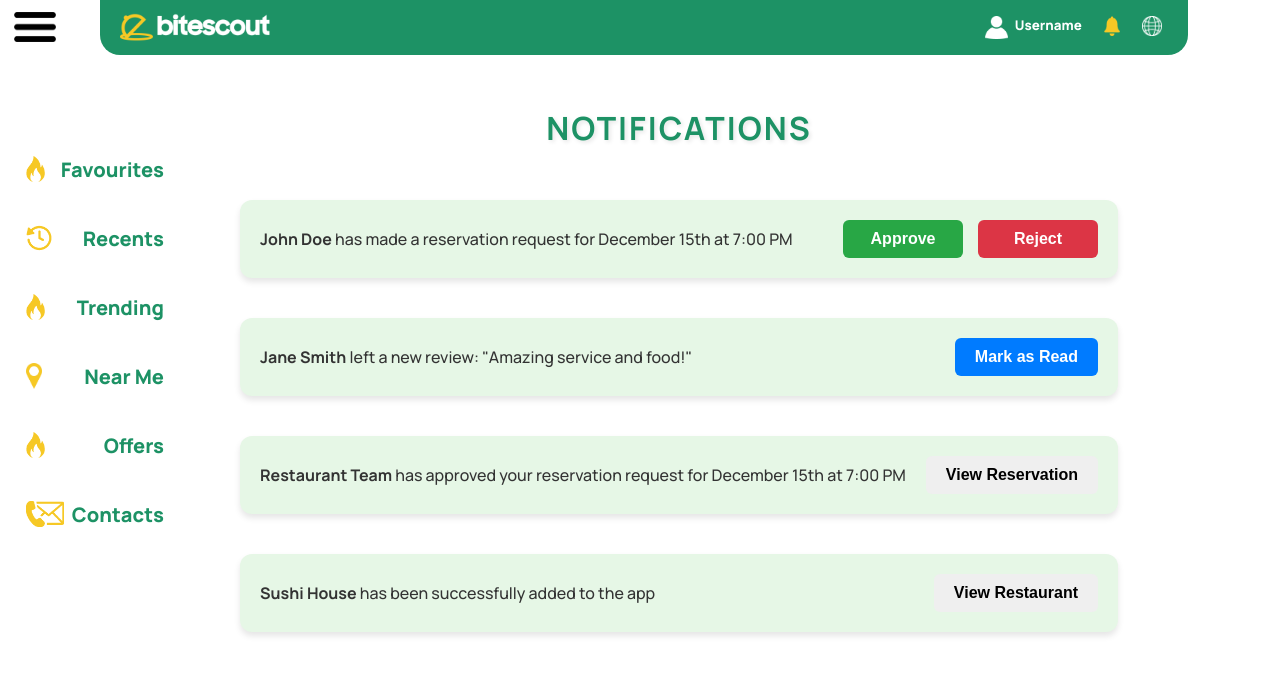
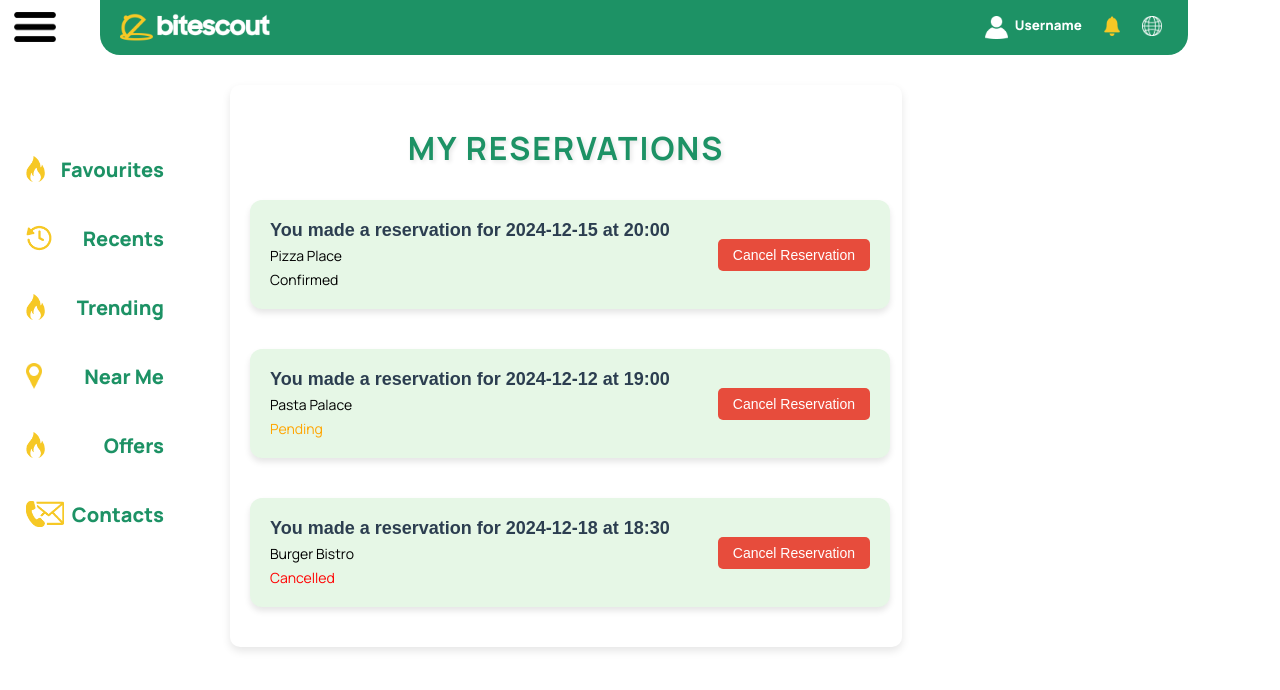
Before and after one commit to BiteScout/BiteScout-Frontend, a React (Vite) app: page / in a window 1280 px wide. Shown: the top 690 px of the page. Built offline with nearby package versions, Linux system fonts and the light colour scheme.

Commit message:
Reservations Page
Reservations Page is built.

```diff
--- a/package.json
+++ b/package.json
@@ -16,6 +16,7 @@
   },
   "devDependencies": {
     "@eslint/js": "^9.13.0",
+    "@types/node": "^22.10.1",
     "@types/react": "^18.3.12",
     "@types/react-dom": "^18.3.1",
     "@vitejs/plugin-react": "^4.3.3",
--- a/src/App.tsx
+++ b/src/App.tsx
@@ -2,7 +2,8 @@ import Header from "./components/Header";
 import Sidebar from "./components/Sidebar";
 import "./App.css";
 import { MenuButton } from "./components/MenuButton";
-import NotificationPage from "./pages/NotificationPage";
+//import NotificationPage from "./pages/NotificationPage";
+import MyReservations from "./pages/MyReservations";
 
 function App() {
   return (
@@ -11,7 +12,7 @@ function App() {
       <Header />
       <Sidebar />
       <div className="mainbody">
-        <NotificationPage />
+        <MyReservations />
       </div>
     </>
   );
--- /dev/null
+++ b/src/components/ReservationCard.tsx
@@ -0,0 +1,34 @@
+import React from "react";
+import "../styles/ReservationCard.css";
+
+interface ReservationCardProps {
+  reservation: {
+    restaurant: string;
+    date: string;
+    time: string;
+    status: string;
+  };
+}
+
+const ReservationCard: React.FC<ReservationCardProps> = ({ reservation }) => {
+  const handleCancel = () => {
+    alert(`Reservation at ${reservation.restaurant} has been cancelled.`);
+  };
+
+  return (
+    <div className="reservation-card">
+      <div className="reservation-info">
+        <span className="reservation-text">{`You made a reservation for ${reservation.date} at ${reservation.time}`}</span>
+        <span className="restaurant">{reservation.restaurant}</span>
+        <span className={`status ${reservation.status.toLowerCase()}`}>
+          {reservation.status}
+        </span>
+      </div>
+      <button className="cancel-button" onClick={handleCancel}>
+        Cancel Reservation
+      </button>
+    </div>
+  );
+};
+
+export default ReservationCard;
--- /dev/null
+++ b/src/pages/MyReservations.tsx
@@ -0,0 +1,47 @@
+import "../styles/MyReservations.css";
+import ReservationCard from "../components/ReservationCard";
+
+const MyReservationsPage = () => {
+  const reservations = [
+    {
+      id: 2,
+      restaurant: "Pizza Place",
+      date: "2024-12-15",
+      time: "20:00",
+      status: "Confirmed",
+    },
+    {
+      id: 1,
+      restaurant: "Pasta Palace",
+      date: "2024-12-12",
+      time: "19:00",
+      status: "Pending",
+    },
+    {
+      id: 3,
+      restaurant: "Burger Bistro",
+      date: "2024-12-18",
+      time: "18:30",
+      status: "Cancelled",
+    },
+  ];
+
+  return (
+    <div className="my-reservations-page">
+      <div className="reservation-content">
+        <h1 className="reservation-title">My Reservations</h1>
+        <div className="reservations-list">
+          {reservations.length > 0 ? (
+            reservations.map((reservation) => (
+              <ReservationCard key={reservation.id} reservation={reservation} />
+            ))
+          ) : (
+            <p>No reservations made yet.</p>
+          )}
+        </div>
+      </div>
+    </div>
+  );
+};
+
+export default MyReservationsPage;
--- /dev/null
+++ b/src/styles/MyReservations.css
@@ -0,0 +1,54 @@
+/* Sayfa ve içerik için temel stiller */
+.my-reservations-page {
+  background-color: #ffffff;
+  min-height: 100vh; /* Sayfanın tamamını kapsar */
+  display: flex;
+  flex-direction: column;
+  justify-content: flex-start;
+  align-items: center;
+}
+
+/* Bildirim İçeriği */
+.reservation-content {
+  width: 100%;
+  max-width: 1200px; /* Genişlik sınırı */
+  margin: 0 auto;
+  padding: 20px;
+  background-color: #ffffff;
+  border-radius: 10px;
+  box-shadow: 0 4px 8px rgba(0, 0, 0, 0.1);
+}
+
+/* Başlık Stili */
+.reservation-title {
+  font-family: 'Manrope', sans-serif;
+  font-size: 32px;
+  font-weight: 700;
+  color: #1d9265; /* Yeşil renk */
+  margin-bottom: 30px;
+  text-align: center;
+  text-transform: uppercase;
+  letter-spacing: 2px;
+  text-shadow: 2px 2px 4px rgba(0, 0, 0, 0.1); /* Hafif gölge */
+}
+
+/* Listelerdeki Rezervasyon Kartları */
+.reservations-list {
+  display: flex;
+  flex-direction: column;
+  gap: 20px;
+  width: 100%;
+}
+
+/* Mobil uyumlu stiller */
+@media (max-width: 768px) {
+  .reservation-title {
+    font-size: 28px; /* Mobilde biraz daha küçük başlık */
+  }
+
+  .reservations-list {
+    gap: 10px; /* Mobilde daha az boşluk */
+    overflow: auto; /* Yatay ve dikey kaydırmayı sağlar */
+
+  }
+}
--- /dev/null
+++ b/src/styles/ReservationCard.css
@@ -0,0 +1,109 @@
+/* Kartların Arka Planı Başlık Tonunda */
+.reservation-card {
+  background-color: #e6f7e6; /* Light green background */
+  border-radius: 12px; /* Yuvarlak köşeler */
+  box-shadow: 0 4px 6px rgba(0, 0, 0, 0.1); /* Gölge efekti */
+  padding: 20px;
+  display: flex;
+  justify-content: space-between; /* İçerik arası boşluk */
+  align-items: center; /* Ortada hizalama */
+  transition: transform 0.2s ease, box-shadow 0.2s ease; /* Hover efekti */
+  margin-bottom: 20px; /* Kartlar arasındaki boşluk */
+  font-family: 'Manrope', sans-serif; /* Yazı tipi */
+  width: 100%; /* Kart genişliği ekranla uyumlu */
+  max-width: 600px; /* Kart genişliğini sınırlama */
+  height: auto; /* Kart boyutunun içeriğe göre ayarlanması */
+  flex-shrink: 0; /* Kartların sıkışmaması */
+}
+
+.reservation-card:hover {
+  transform: scale(1.02); /* Hover efektinde kartın büyümesi */
+  box-shadow: 0 6px 10px rgba(0, 0, 0, 0.15); /* Hover'da daha belirgin gölge */
+}
+
+/* Restoran ismi ve durum */
+.reservation-info {
+  display: flex;
+  flex-direction: column;
+}
+
+.reservation-text {
+  font-size: 18px; /* Yazı boyutunu büyüttük */
+  font-weight: bold;
+}
+
+.restaurant {
+  font-size: 14px;
+  color: black;
+  margin-top: 5px;
+  font-family: 'Manrope', sans-serif; /* 'Manrope' fontunu restoran ismi için kullanıyoruz */
+}
+
+.status {
+  font-size: 14px;
+  margin-top: 5px;
+}
+
+.status.pending {
+  color: orange;
+}
+
+.status.approved {
+  color: green;
+}
+
+.status.cancelled {
+  color: red;
+}
+
+.cancel-button {
+  background-color: #e74c3c; /* Cancel butonu için kırmızı */
+  color: white;
+  padding: 8px 15px;
+  border: none;
+  border-radius: 5px;
+  font-size: 14px;
+  cursor: pointer;
+  align-self: center;
+  transition: background-color 0.3s;
+}
+
+.cancel-button:hover {
+  background-color: #c0392b;
+}
+
+.my-reservations {
+  display: flex;
+  flex-direction: column;
+  align-items: center;
+}
+
+.reservations-content {
+  width: 100%;
+  max-width: 1200px;
+  padding: 20px;
+}
+
+.reservations-title {
+  font-size: 24px;
+  font-weight: bold;
+  color: #66bb6a; /* Başlık için açık yeşil */
+  margin-bottom: 20px;
+  font-family: 'Manrope', sans-serif; /* Başlık kısmı için Manrope fontunu kullanalım */
+}
+
+.reservations-list {
+  display: flex;
+  flex-wrap: wrap; /* Kartlar yanlamasına saracak şekilde */
+  justify-content: space-between; /* Kartlar arasındaki boşluğu ayarlıyoruz */
+  gap: 20px; /* Kartlar arasındaki boşluk */
+  width: 100%;
+  margin-top: 20px;
+}
+
+/* You made a reservation.. kısmının fontunu değiştirmek için */
+.reservation-text {
+  font-family: 'Arial', sans-serif; /* Değiştirilen font */
+    color: #2c3e50;
+
+}
```
Also changed, not shown: src/components/ButtonWithIcon.tsx (added, +23 -0 lines), src/components/ButtonWithText.tsx (added, +23 -0 lines), 1 other file (tests, documents, lock files or other folders).
